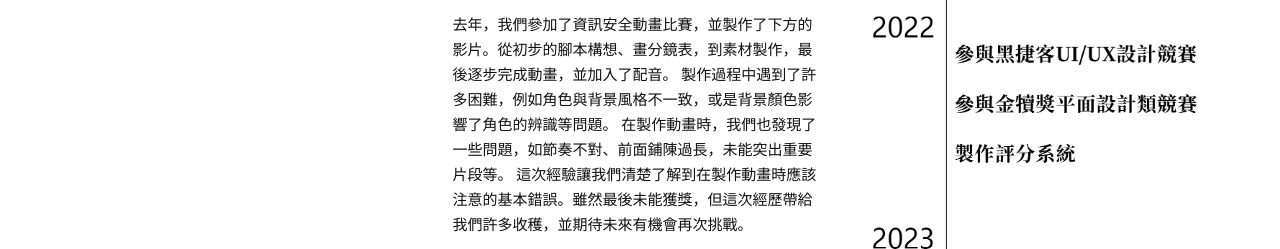
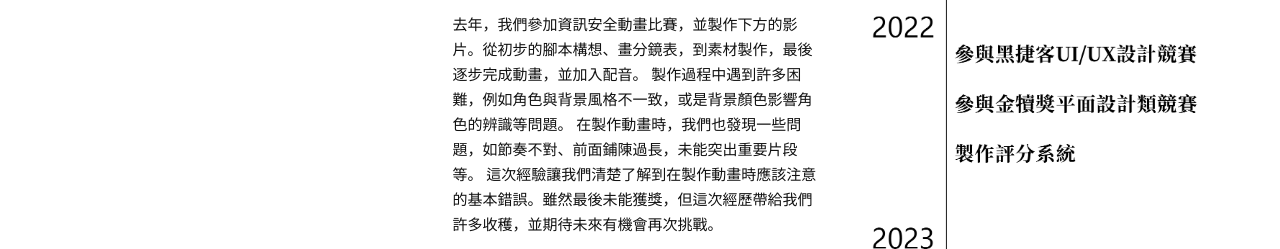
Before and after one commit to yunyouyunyo/cheriehome, a plain HTML site: page index.html in a window 1280 px wide. Shown: the part 3405-3654 px from the top of the page. Drawn offline with nearby package versions, Linux system fonts and the light colour scheme; grey boxes are pictures that could not be loaded.

Commit message:
updated index.html

```diff
--- a/index.html
+++ b/index.html
@@ -351,9 +351,9 @@
                             <p class="section-subtitle">透過不斷累積自身經驗與小組合作，我了解自己擅長和不擅長的地方，也認識一群志同道合的朋友，這些經歷對我來說非常珍貴。</p>
                         </div>
                         <p>
-                            去年，我們參加了資訊安全動畫比賽，並製作了下方的影片。從初步的腳本構想、畫分鏡表，到素材製作，最後逐步完成動畫，並加入了配音。
-                            製作過程中遇到了許多困難，例如角色與背景風格不一致，或是背景顏色影響了角色的辨識等問題。
-                            在製作動畫時，我們也發現了一些問題，如節奏不對、前面鋪陳過長，未能突出重要片段等。
+                            去年，我們參加資訊安全動畫比賽，並製作下方的影片。從初步的腳本構想、畫分鏡表，到素材製作，最後逐步完成動畫，並加入配音。
+                            製作過程中遇到許多困難，例如角色與背景風格不一致，或是背景顏色影響角色的辨識等問題。
+                            在製作動畫時，我們也發現一些問題，如節奏不對、前面鋪陳過長，未能突出重要片段等。
                             這次經驗讓我們清楚了解到在製作動畫時應該注意的基本錯誤。雖然最後未能獲獎，但這次經歷帶給我們許多收穫，並期待未來有機會再次挑戰。
                         </p>
 
```
